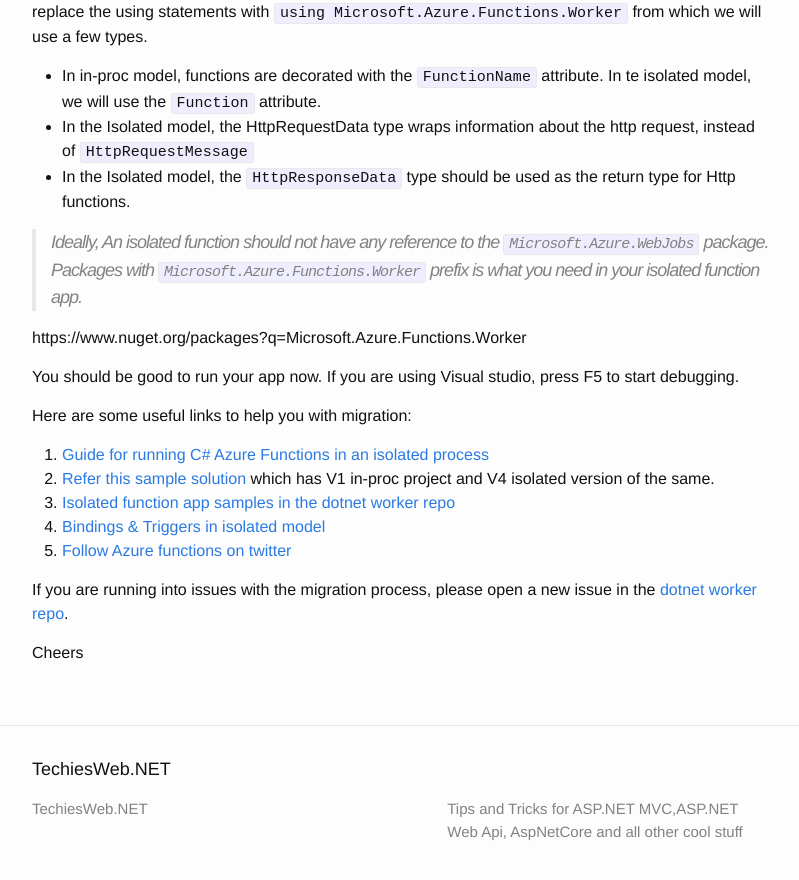
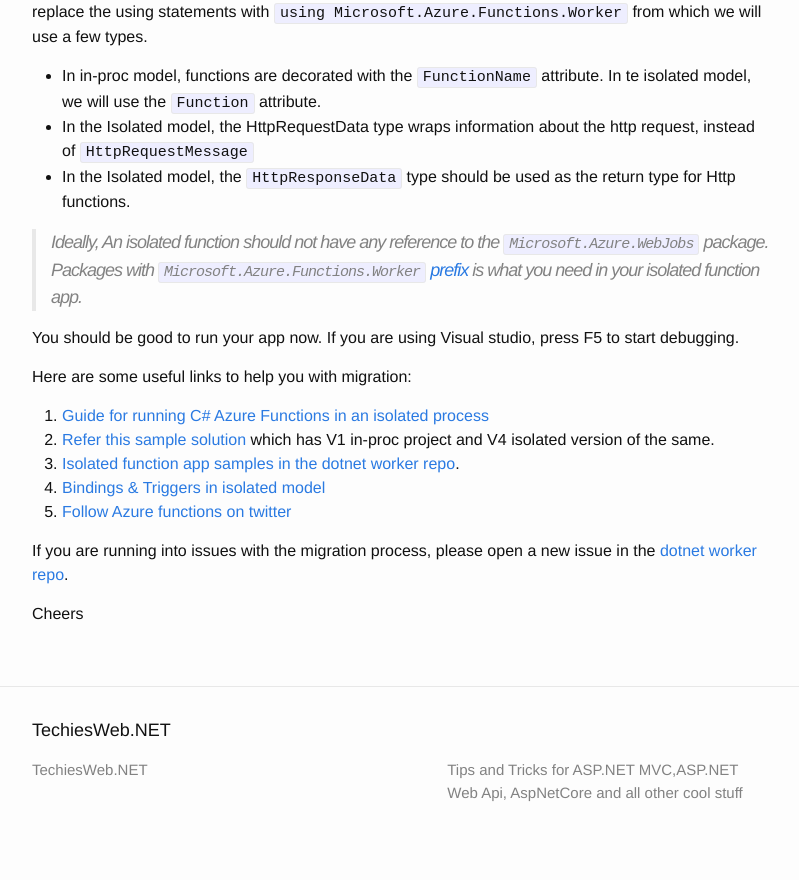
Before and after one commit to kshyju/techiesweb.net, a Jekyll site: the page built from _posts/2022-05-15-azure-functions-v1-to-v4-migration-guide.md, in a window 1280 px wide and 900 px high, scrolled down 2361 px. Shown: the top 880 px of the window, without its empty margins (238-1037 px from the left). Built offline with Jekyll 4.4.1, drawn with Linux system fonts in a browser that asks for light colours.

Commit message:
Update 2022-05-15-azure-functions-v1-to-v4-migration-guide.md

```diff
--- a/_posts/2022-05-15-azure-functions-v1-to-v4-migration-guide.md
+++ b/_posts/2022-05-15-azure-functions-v1-to-v4-migration-guide.md
@@ -95,9 +95,7 @@ The v1 in-proc version uses types from the `Microsoft.Azure.WebJobs` namespace.
  - In the Isolated model, the HttpRequestData type wraps information about the http request, instead of `HttpRequestMessage`
  - In the Isolated model, the `HttpResponseData` type should be used as the return type for Http functions.
 
- > _Ideally, An isolated function should not have any reference to the `Microsoft.Azure.WebJobs` package. Packages with `Microsoft.Azure.Functions.Worker` prefix is what you need in your isolated function app._
-
- https://www.nuget.org/packages?q=Microsoft.Azure.Functions.Worker
+ > _Ideally, An isolated function should not have any reference to the `Microsoft.Azure.WebJobs` package. Packages with `Microsoft.Azure.Functions.Worker` [prefix]( https://www.nuget.org/packages?q=Microsoft.Azure.Functions.Worker) is what you need in your isolated function app._
 
 
 You should be good to run your app now. If you are using Visual studio, press F5 to start debugging.
@@ -106,7 +104,7 @@ Here are some useful links to help you with migration:
 
 1. [Guide for running C# Azure Functions in an isolated process](https://learn.microsoft.com/en-us/azure/azure-functions/dotnet-isolated-process-guide)
 2. [Refer this sample solution](https://github.com/kshyju/NetFXMigrationSample) which has V1 in-proc project and V4 isolated version of the same.
-2. [Isolated function app samples in the dotnet worker repo](https://github.com/Azure/azure-functions-dotnet-worker/tree/main/samples)
+2. [Isolated function app samples in the dotnet worker repo](https://github.com/Azure/azure-functions-dotnet-worker/tree/main/samples).
 3. [Bindings & Triggers in isolated model](https://github.com/Azure/azure-functions-dotnet-worker/wiki/.NET-Worker-bindings)
 3. [Follow Azure functions on twitter](https://twitter.com/AzureFunctions)
 
```
